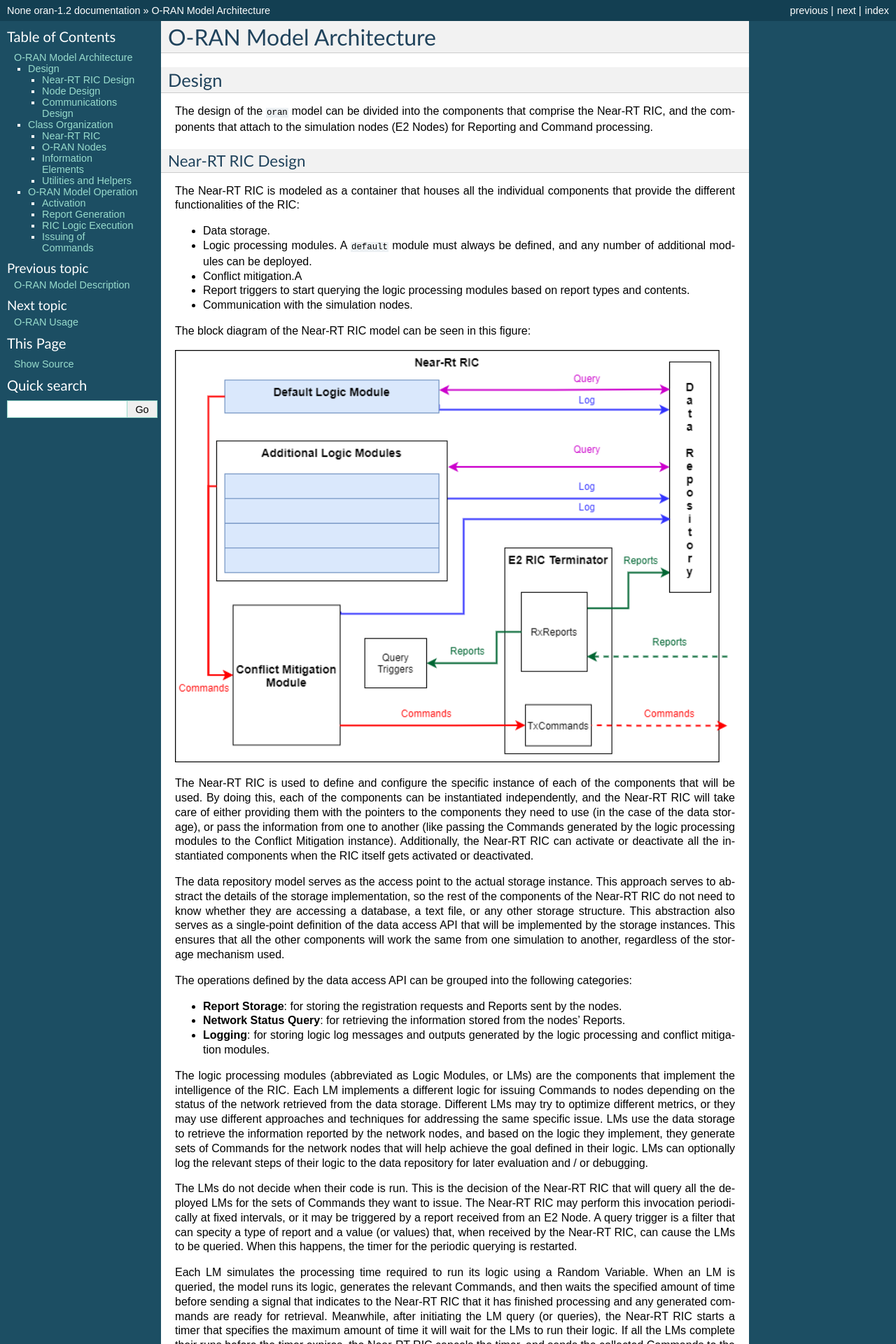
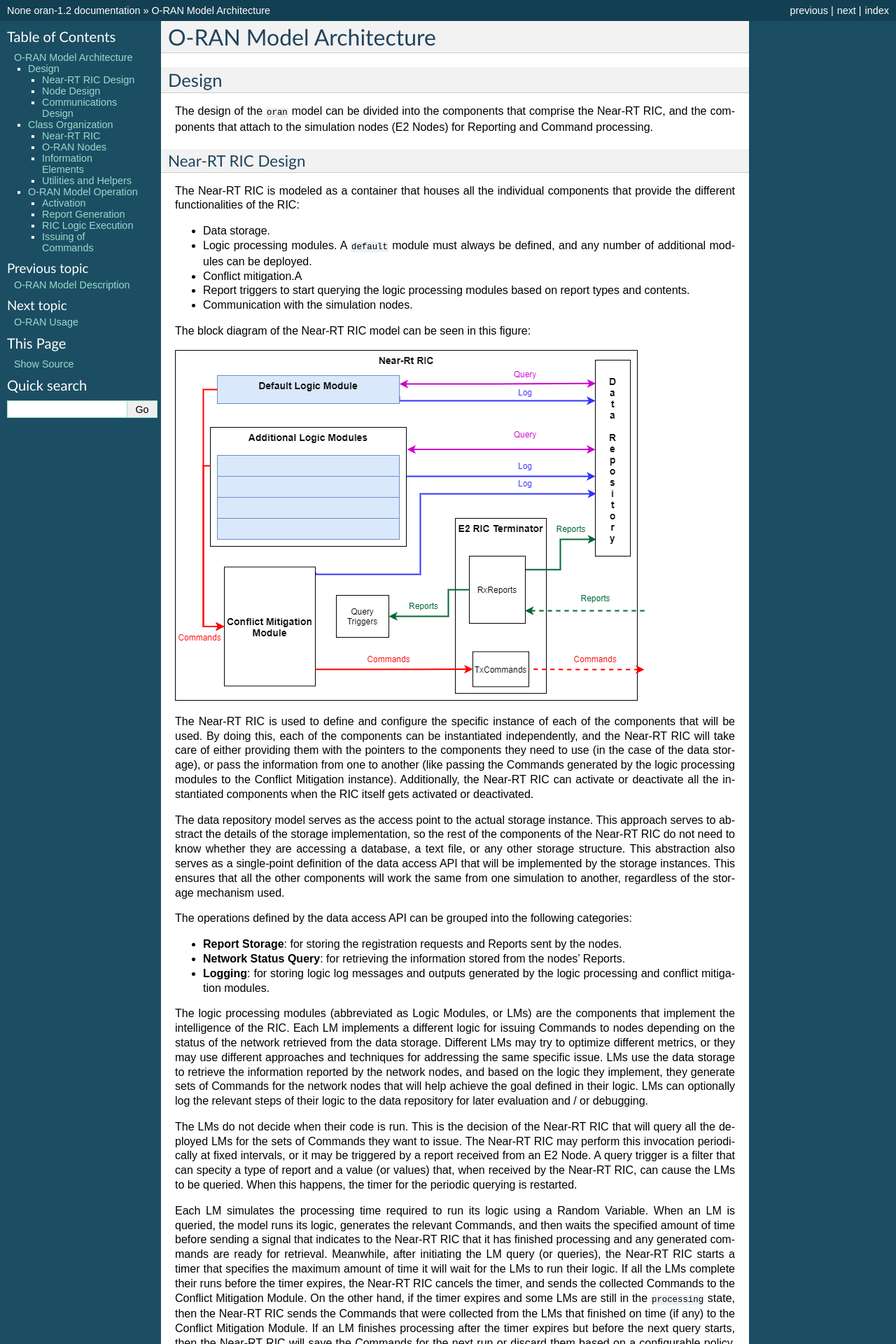
Before and after one commit to usnistgov/ns3-oran, a Sphinx documentation site: the page built from doc/source/oran-architecture.rst, in a window 1280 px wide. Shown: the top 1920 px of the page at 70% size. Built offline with Sphinx 7.4.7, drawn with Linux system fonts in a browser that asks for light colours; formulas are drawn with MathJax 3.

Commit message:
Fixed formatting in sphinx documentation for latexpdf and corrected a typo

```diff
--- a/doc/source/oran-architecture.rst
+++ b/doc/source/oran-architecture.rst
@@ -22,7 +22,6 @@ The Near-RT RIC is modeled as a container that houses all the individual compone
 The block diagram of the Near-RT RIC model can be seen in this figure:
 
 .. image:: figures/ric-design.png
-   :width: 800
 
 The Near-RT RIC is used to define and configure the specific instance of each of the components that will be used. By doing this, each of the components can be instantiated independently, and the Near-RT RIC will take care of either providing them with the pointers to the components they need to use (in the case of the data storage), or pass the information from one to another (like passing the Commands generated by the logic processing modules to the Conflict Mitigation instance). Additionally, the Near-RT RIC can activate or deactivate all the instantiated components when the RIC itself gets activated or deactivated.
 
@@ -56,7 +55,6 @@ Node Design
 The modules that enable a simulation node to interact with the Near-RT RIC are: An E2 Terminator, and Reporters. This is depicted in the next figure:
 
 .. image:: figures/node-design.png
-   :width: 800
 
 The Reporters are modules that attach to existing traces in the node, build Reports with the values being traced, and send them to the E2 Terminator in the node for transmission to the RIC. Each Reporter has an associated Report Trigger that tells the Reporter when to collect the information and generate the Report. These triggers may be periodic, or based on events or traces. Each Report includes the identity of the node, and the time at which it is generated, so even if the transmission to the RIC is delayed, the RIC will know the time at which the values in the Report were captured. When a Reporter is instantiated, it is linked to an E2 Terminator in the node, which allows the Reporter to obtain the node identity from the Terminator, and the Terminator to collect the Reports generated by the Reporter.
 
@@ -72,7 +70,6 @@ The communication between the Node E2 Terminators and the Near-RT RIC E2 Termina
 The next figure shows all the components including the communication exchanges.
 
 .. image:: figures/oran-design.png
-   :width: 800
 
 
 Class Organization
@@ -87,7 +84,6 @@ Near-RT RIC
 As we can see in the next figure
 
 .. image:: figures/ric-class.png
-   :width: 800
 
 
 the class diagram can be easily mapped to the block diagrams presented earlier. Each functional module has been modeled with a parent class, that defines the API and interactions with other classes, and inheriting from the parent class are one or more child classes that provide specific implementations for each module.
@@ -112,7 +108,6 @@ O-RAN Nodes
 The classes used to model the node components of the architecture are shown in this figure
 
 .. image:: figures/node-class.png
-   :width: 800
 
 We can see how both components (the E2 Terminator and the Reporters) have been implemented following the same hierarchical principle as the Near-RT RIC components. Therefore, we have a parent Reporter class (``OranReporter``) that provides the implementation of the activation, deactivation, and generation of Reports to the E2 Terminator. This class is inherited by:
 
@@ -134,7 +129,6 @@ Information Elements
 The final group of classes are the ones used for the information exchange between the RIC and the nodes. They represent the Reports (parent class ``OranReport``) that the nodes generate and the RIC stores in the Data Repository, and the Commands (parent class ``OranCommand``) issued by the RIC's LMs and processed by the E2 Terminators in the nodes. These are shown in this figure:
 
 .. image:: figures/information-class.png
-   :width: 800
 
 The current release provides a Location Report (``OranReportLocation``), which contains node locality information, and an LTE UE Cell Information Report (``OranReportLteUeCellInfo``), which contains information about the cell to which the issuing LTE UE is attached.
 
@@ -144,7 +138,6 @@ Conversely, there is only one instance of Command distributed in this release, a
 The next figure shows the interaction of all classes, as well as the Reporter instances that generate each Report instance, and the LTE eNB E2 Terminator being the one Terminator capable of processing the only available Command.
 
 .. image:: figures/oran-class.png
-   :width: 800
 
 
 
@@ -168,7 +161,6 @@ Activation
 As shown in the next figure, when the Near-RT RIC is activated using its public API, the activation Command is propagated to the rest of the components: Data Repository, Logic Modules (default and additional), Conflict Mitigation Module, and E2 Terminator.
 
 .. image:: figures/seq-activation.png
-   :width: 800
 
 On the nodes' side, the activation of the E2 Terminator will trigger the activation of all the Reporters and Report Triggers attached to it, and it also triggers a registration request to the RIC. If the RIC has already been activated, the registration request will be recorded in the Data Repository. If the RIC is not active at this time, the registration request will be ignored, and periodic retransmissions of the request will be scheduled in the Node E2 Terminator.
 
@@ -180,7 +172,6 @@ Report Generation
 Once the RIC and a Node E2 Terminator have been activated, and a registration request has been successfully recorded in the Data Repository, the Report Triggers in the node will signal when the Reporters should generate Reports and send them to the Node E2 Terminator. In this Node E2 Terminator, a timer will periodically send the collected Reports to the RIC. When the RIC's E2 Terminator receives these Reports, they will be stored in the Data Repository, as shown in the next figure, and the Near-RT RIC will be notified so that the Query Triggers can be checked against the received Reports.
 
 .. image:: figures/seq-report.png
-   :width: 800
 
 
 
@@ -190,7 +181,6 @@ RIC Logic Execution
 The next figure shows how, the run of the logic of the LMs in the Near-RT RIC can be triggered by a periodic timer, or by a Query Trigger matching a received Report. In either case, the RIC will request to all the deployed LMs (default and additional) to run their logic and generate Commands for the network nodes. For each LM to process this request, it will retrieve information from the Data Storage about the network it is interested in (e.g. the positions of all the nodes in the last 10 seconds, the average traffic loss rate in the last 5 seconds, or the list of all the cells that each UE has been attached to), and use this information to decide, based on the logic and goals implemented, if any change needs to be made to the network, and if so, the appropriate Commands are issued. These commands will be passed to the Near-RT RIC once a processing timer expires in the LM.
 
 .. image:: figures/seq-logic.png
-   :width: 800
 
 
 
@@ -200,4 +190,3 @@ Issuing of Commands
 After all the LMs have run their logic and generated their sets of Commands, or a maximum processing timer has expired in the Near-RT RIC, all collected Commands are sent to the Conflict Mitigation Module, which filters all of the Commands according to the logic implemented, and issues a single set of Commands ready to be sent to the nodes. This set is passed to the Near-RT RIC E2 Terminator which will log the individual Commands in the Data Storage, and then send each one of them to the appropriate E2 Terminator in the nodes. This sequence is show in the next figure.
 
 .. image:: figures/seq-commands.png
-   :width: 800
--- a/doc/source/oran-usage.rst
+++ b/doc/source/oran-usage.rst
@@ -122,7 +122,7 @@ Once we have finished configuring the RIC, we can start deploying E2 Terminators
 
 After the Node E2 Terminator has been configured, the next step is to instantiate and configure any Reporter that will be operating from that node. The next listing shows the instantiation and configuration of an LTE UE Cell Information Reporter. All Reporters need to be provided a pointer to the Node E2 Terminator that they will be reporting to (line 4) and a Report Trigger that will indicate when to generate these reports (lines 5 and 6). As mentioned earlier, once the Reporter is fully configured, we need to add it to the Node E2 Terminator (line 8)::
 
-  Ptr<OranE2NodeTerminatorWired> lteUeTerminator = CreateObject<OranE2NodeTerminatorLteUe> ();
+  Ptr<OranE2NodeTerminatorLteUe> lteUeTerminator = CreateObject<OranE2NodeTerminatorLteUe> ();
   // ....
   Ptr<OranReporterLocation> lteCellInfoReporter = CreateObject<OranReporterLteUeCellInfo> ();
   lteCellInfoReporter->SetAttribute ("Terminator", PointerValue (lteUeTerminator));
```
